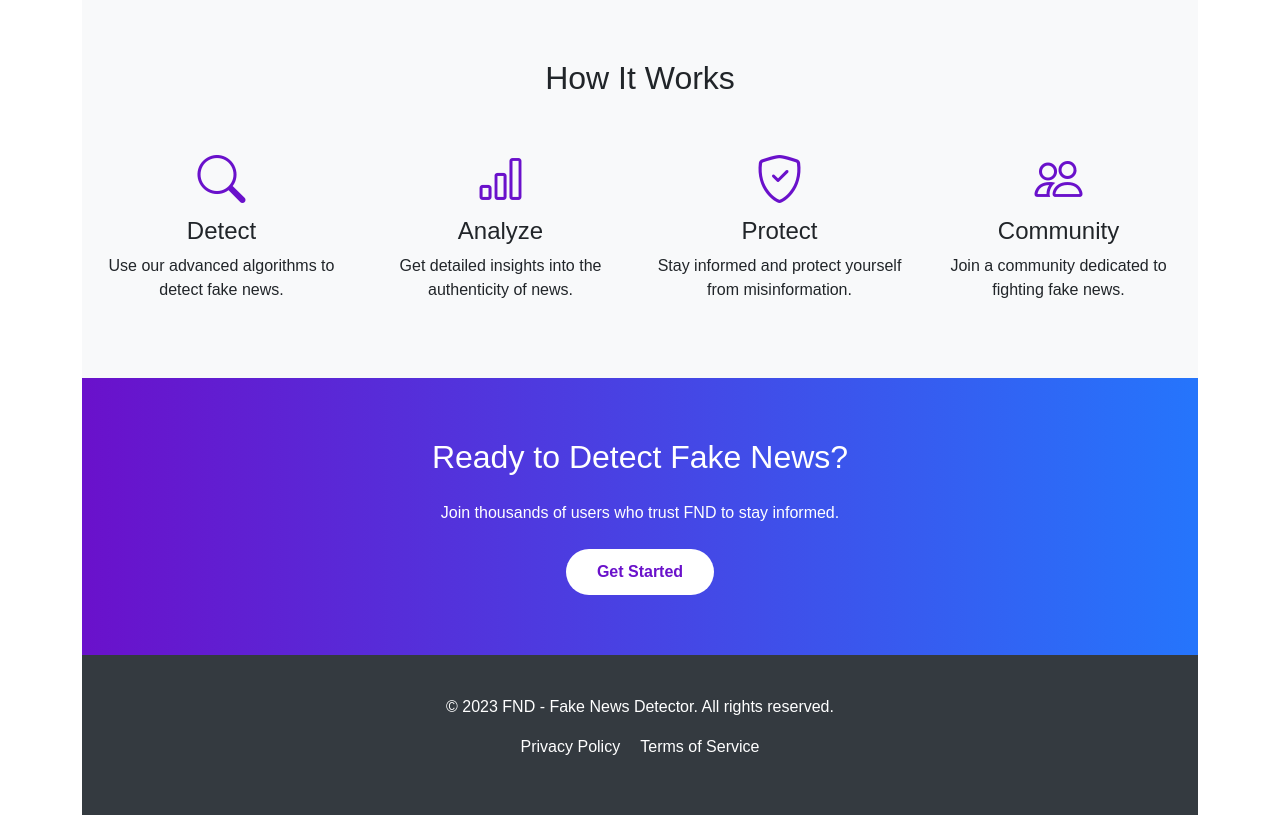
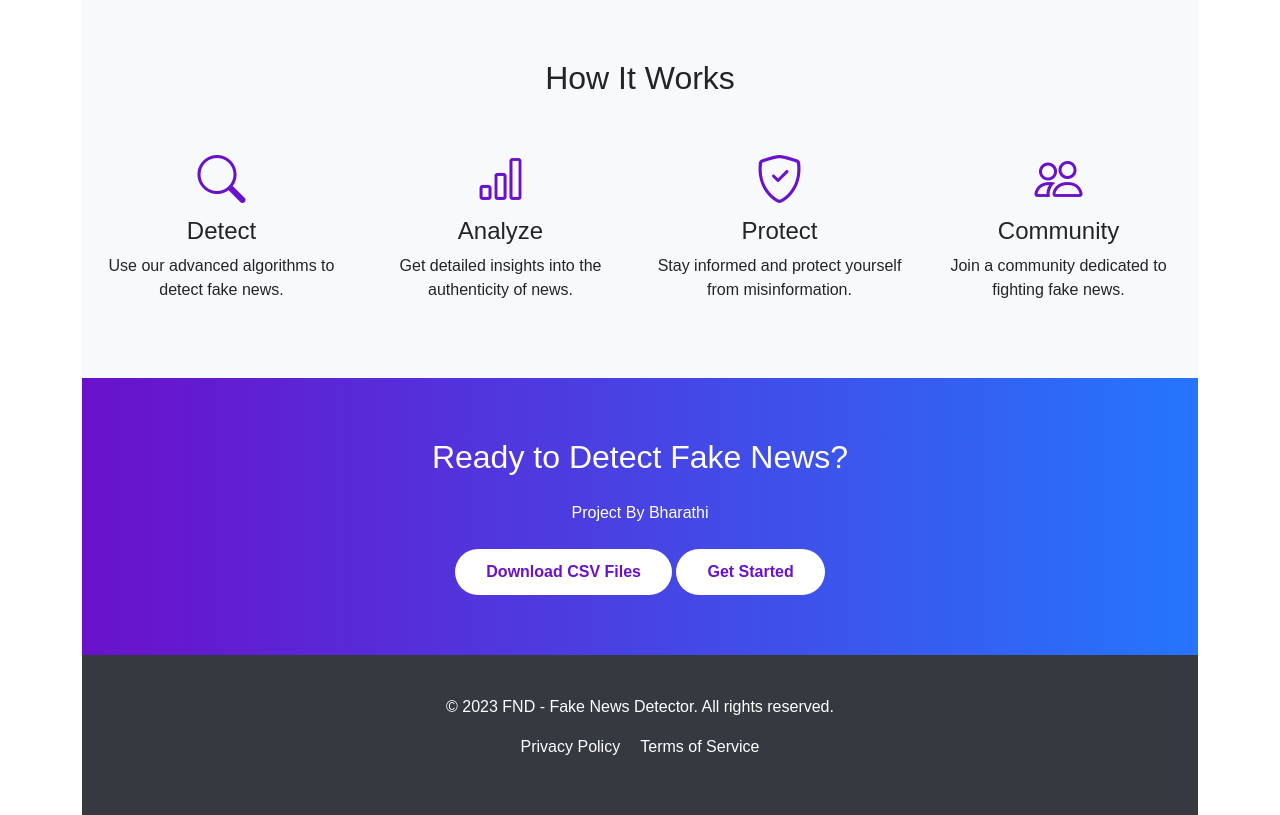
Before and after one commit to Bharathi021/fakenewsdetector, a Django app: page / in a window 1280 px wide. Shown: the part 581-1396 px from the top of the page. Run offline with Django 5.2, Linux system fonts and the light colour scheme.

```diff
--- a/detector/templates/slider.html
+++ b/detector/templates/slider.html
@@ -157,8 +157,9 @@
     <div class="cta-section text-center">
         <div class="container">
             <h2 class="mb-4">Ready to Detect Fake News?</h2>
-            <p class="mb-4">Join thousands of users who trust FND to stay informed.</p>
-            <a href="" class="btn cta-btn">Get Started</a>
+            <p class="mb-4">Project By Bharathi </p>
+            <a href="https://www.kaggle.com/datasets/clmentbisaillon/fake-and-real-news-dataset" class="btn cta-btn">Download CSV Files</a>
+            <a href="{% url 'detect_news' %}" class="btn cta-btn">Get Started</a>
         </div>
     </div>
 
```
